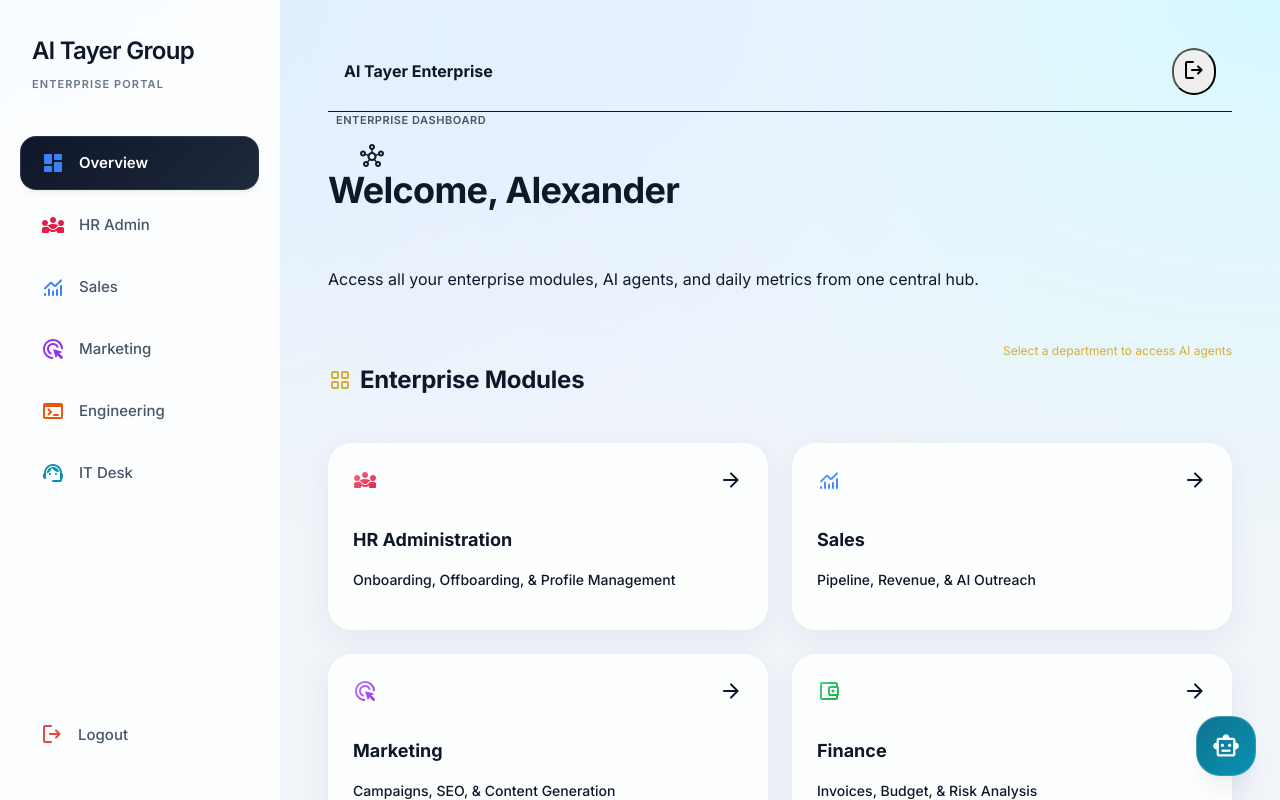
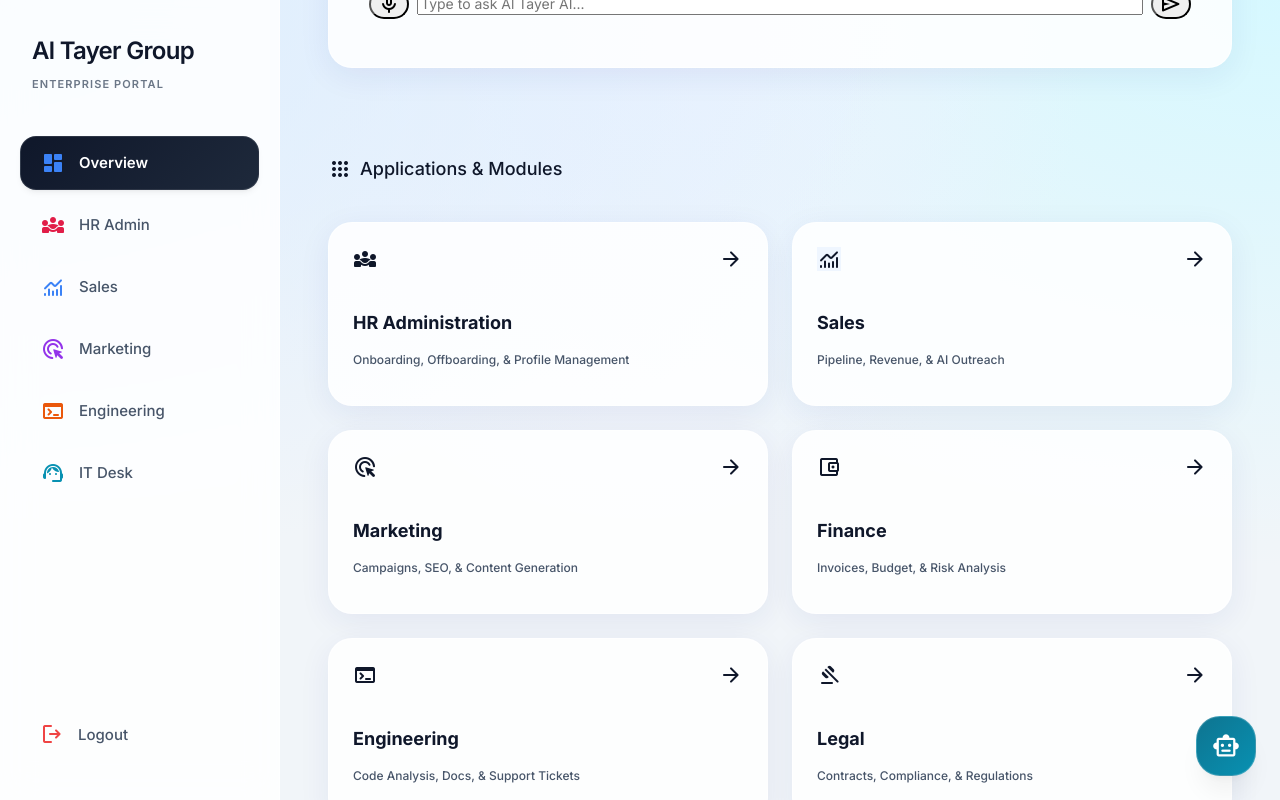
Before and after one commit to sukb1980/ATG-Test, a React (Vite) app: page /#/dashboard in a window 1280 px wide. Built offline with nearby package versions, Linux system fonts and the light colour scheme.

Commit message:
fix: Update Dashboard layout to prioritize AI interface

```diff
--- a/src/pages/Dashboard.jsx
+++ b/src/pages/Dashboard.jsx
@@ -1,81 +1,63 @@
 import React from 'react';
 import Card from '../components/common/Card';
+import HeroChatInterface from '../components/common/HeroChatInterface';
 import { useNavigate } from 'react-router-dom';
-import { useUser } from '../context/UserContext';
 import clsx from 'clsx';
 
 const DEPARTMENTS = [
-    { title: 'HR Administration', icon: 'diversity_3', path: '/hr-admin', color: 'bg-[var(--pastel-rose)]', iconClass: 'icon-gradient-rose', desc: 'Onboarding, Offboarding, & Profile Management' },
-    { title: 'Sales', icon: 'monitoring', path: '/sales', color: 'bg-[var(--pastel-blue)]', iconClass: 'icon-gradient-blue', desc: 'Pipeline, Revenue, & AI Outreach' },
-    { title: 'Marketing', icon: 'ads_click', path: '/marketing', color: 'bg-[var(--pastel-purple)]', iconClass: 'icon-gradient-purple', desc: 'Campaigns, SEO, & Content Generation' },
-    { title: 'Finance', icon: 'account_balance_wallet', path: '/finance', color: 'bg-[var(--pastel-green)]', iconClass: 'icon-gradient-green', desc: 'Invoices, Budget, & Risk Analysis' },
-    { title: 'Engineering', icon: 'terminal', path: '/engineering', color: 'bg-[var(--pastel-orange)]', iconClass: 'icon-gradient-orange', desc: 'Code Analysis, Docs, & Support Tickets' },
-    { title: 'Legal', icon: 'gavel', path: '/legal', color: 'bg-[var(--pastel-gold)]', iconClass: 'icon-gradient-gold', desc: 'Contracts, Compliance, & Regulations' },
+    { title: 'HR Administration', icon: 'diversity_3', path: '/hr-admin', color: 'bg-white', iconColor: 'text-rose-500', bgElement: 'bg-rose-50', desc: 'Onboarding, Offboarding, & Profile Management' },
+    { title: 'Sales', icon: 'monitoring', path: '/sales', color: 'bg-white', iconColor: 'text-blue-500', bgElement: 'bg-blue-50', desc: 'Pipeline, Revenue, & AI Outreach' },
+    { title: 'Marketing', icon: 'ads_click', path: '/marketing', color: 'bg-white', iconColor: 'text-purple-500', bgElement: 'bg-purple-50', desc: 'Campaigns, SEO, & Content Generation' },
+    { title: 'Finance', icon: 'account_balance_wallet', path: '/finance', color: 'bg-white', iconColor: 'text-emerald-500', bgElement: 'bg-emerald-50', desc: 'Invoices, Budget, & Risk Analysis' },
+    { title: 'Engineering', icon: 'terminal', path: '/engineering', color: 'bg-white', iconColor: 'text-orange-500', bgElement: 'bg-orange-50', desc: 'Code Analysis, Docs, & Support Tickets' },
+    { title: 'Legal', icon: 'gavel', path: '/legal', color: 'bg-white', iconColor: 'text-amber-600', bgElement: 'bg-amber-50', desc: 'Contracts, Compliance, & Regulations' },
 ];
 
 export default function Dashboard() {
     const navigate = useNavigate();
-    const { role } = useUser();
 
     return (
-        <div className="flex flex-col gap-8 fade-in pb-20">
-            {/* Header / Welcome */}
-            <header className="relative overflow-hidden rounded-3xl p-10 text-white shadow-2xl skew-fix transform hover:scale-[1.01] transition-transform duration-500">
-                <div className="absolute inset-0 bg-gradient-to-br from-[#0f172a] via-[#1e293b] to-[#0f172a] z-0"></div>
-                {/* Decorative background elements */}
-                <div className="absolute top-[-50px] right-[-50px] w-64 h-64 bg-blue-500/10 rounded-full blur-3xl"></div>
-                <div className="absolute bottom-[-20px] left-[-20px] w-40 h-40 bg-gold-500/5 rounded-full blur-2xl"></div>
+        <div className="flex flex-col gap-6 fade-in pb-20 max-w-7xl mx-auto">
 
-                <div className="absolute top-0 right-0 p-8 opacity-5 transform translate-x-10 translate-y-[-10px]">
-                    <span className="material-symbols-outlined text-[200px]">hub</span>
-                </div>
-
-                <div className="relative z-10 flex flex-col gap-2">
-                    <span className="label-small text-blue-200 tracking-wider flex items-center gap-2">
-                        <span className="w-2 h-2 rounded-full bg-blue-400 animate-pulse"></span>
-                        ENTERPRISE DASHBOARD
-                    </span>
-                    <h1 className="headline-large font-bold bg-clip-text text-transparent bg-gradient-to-r from-white to-blue-100">
-                        Welcome, Alexander
-                    </h1>
-                    <p className="body-large text-blue-100 max-w-xl opacity-90 font-light">
-                        Access all your enterprise modules, AI agents, and daily metrics from one central hub.
-                    </p>
-                </div>
-            </header>
+            {/* AI Hero Section */}
+            <section className="mb-4">
+                <h1 className="headline-small font-bold text-slate-800 mb-4 px-1">Enterprise Command Center</h1>
+                <HeroChatInterface />
+            </section>
 
             {/* Department Grid */}
             <section>
-                <div className="flex justify-between items-end mb-6">
-                    <h2 className="headline-small text-primary font-bold flex items-center gap-2">
-                        <span className="material-symbols-outlined text-secondary">grid_view</span>
-                        Enterprise Modules
+                <div className="flex justify-between items-end mb-6 px-1">
+                    <h2 className="title-medium text-slate-600 font-semibold flex items-center gap-2">
+                        <span className="material-symbols-outlined text-slate-400">apps</span>
+                        Applications & Modules
                     </h2>
-                    <span className="body-small text-secondary">Select a department to access AI agents</span>
                 </div>
 
                 <div className="grid grid-cols-1 md:grid-cols-2 lg:grid-cols-3 gap-6">
                     {DEPARTMENTS.map((dept) => (
                         <Card
                             key={dept.title}
-                            className={`group cursor-pointer hover:border-primary/50 transition-all duration-300 transform hover:-translate-y-2 hover:shadow-xl ${dept.color}`}
+                            className={`group cursor-pointer border border-slate-100 hover:border-blue-200 transition-all duration-300 transform hover:-translate-y-1 shadow-sm hover:shadow-lg ${dept.color}`}
                             onClick={() => navigate(dept.path)}
-                            padding="24px"
-                            style={{ border: '1px solid rgba(255,255,255,0.5)' }}
+                            padding="0"
                         >
-                            <div className="flex flex-col gap-4 h-full">
-                                <div className="flex justify-between items-start">
-                                    <div className="w-20 h-20 rounded-2xl flex items-center justify-center bg-white/60 shadow-sm backdrop-blur-sm">
-                                        <span className={clsx("material-symbols-outlined text-[48px]", dept.iconClass)}>{dept.icon}</span>
+                            <div className="relative p-6 h-full flex flex-col gap-3 overflow-hidden rounded-2xl">
+                                {/* Decorative BG */}
+                                <div className={`absolute top-0 right-0 w-32 h-32 rounded-full blur-3xl opacity-60 translate-x-10 -translate-y-10 ${dept.bgElement}`}></div>
+
+                                <div className="flex justify-between items-start relative z-10">
+                                    <div className={`w-14 h-14 rounded-2xl ${dept.bgElement} flex items-center justify-center`}>
+                                        <span className={`material-symbols-outlined text-[32px] ${dept.iconColor}`}>{dept.icon}</span>
                                     </div>
-                                    <div className="w-12 h-12 rounded-full bg-white/50 flex items-center justify-center delay-100 transition-all group-hover:bg-primary group-hover:text-white">
-                                        <span className="material-symbols-outlined text-[24px]">arrow_forward</span>
+                                    <div className="w-8 h-8 rounded-full bg-slate-50 text-slate-400 flex items-center justify-center opacity-0 group-hover:opacity-100 transition-all">
+                                        <span className="material-symbols-outlined text-[20px]">arrow_forward</span>
                                     </div>
                                 </div>
 
-                                <div>
-                                    <h3 className="title-medium font-bold mb-2 text-slate-800">{dept.title}</h3>
-                                    <p className="body-medium text-slate-600 leading-relaxed font-medium">
+                                <div className="relative z-10 mt-2">
+                                    <h3 className="title-medium font-bold mb-1 text-slate-800">{dept.title}</h3>
+                                    <p className="body-small text-slate-500 leading-relaxed font-medium">
                                         {dept.desc}
                                     </p>
                                 </div>
```
